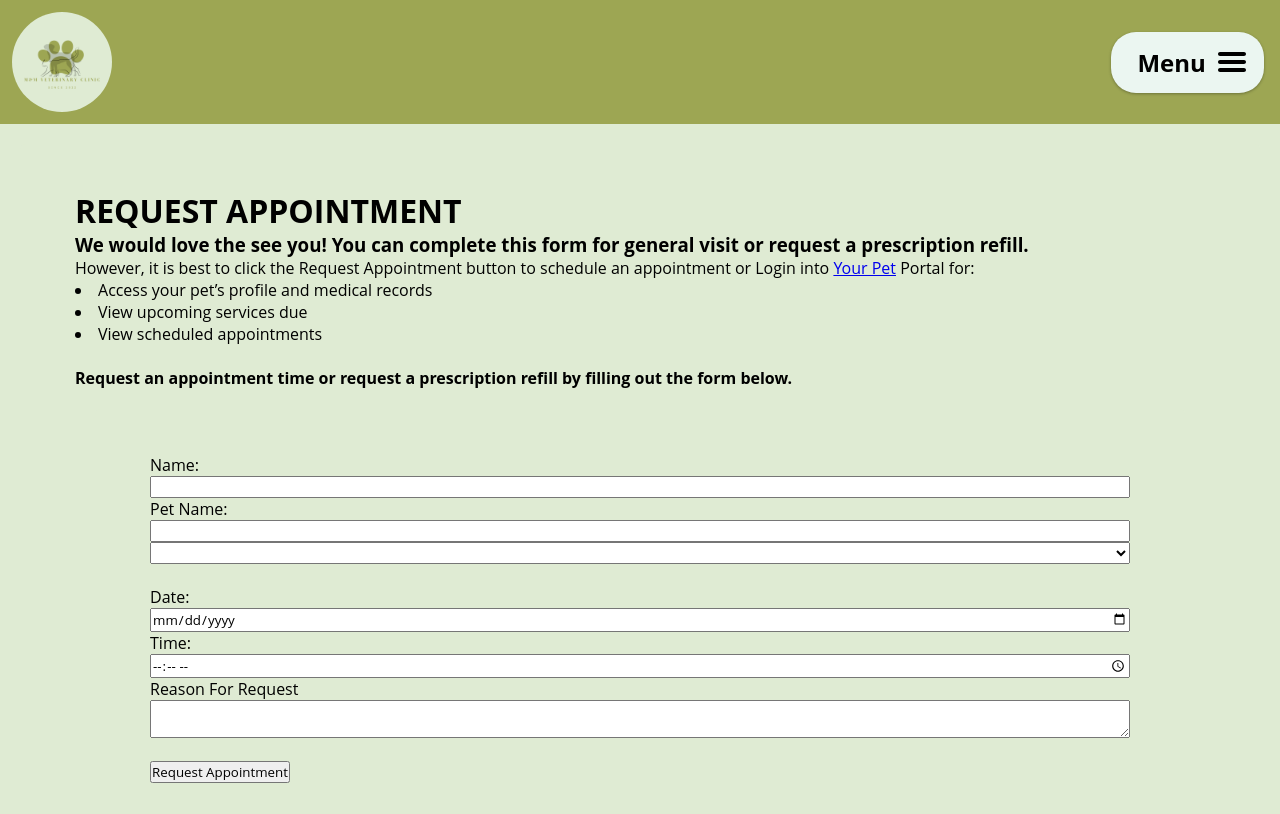
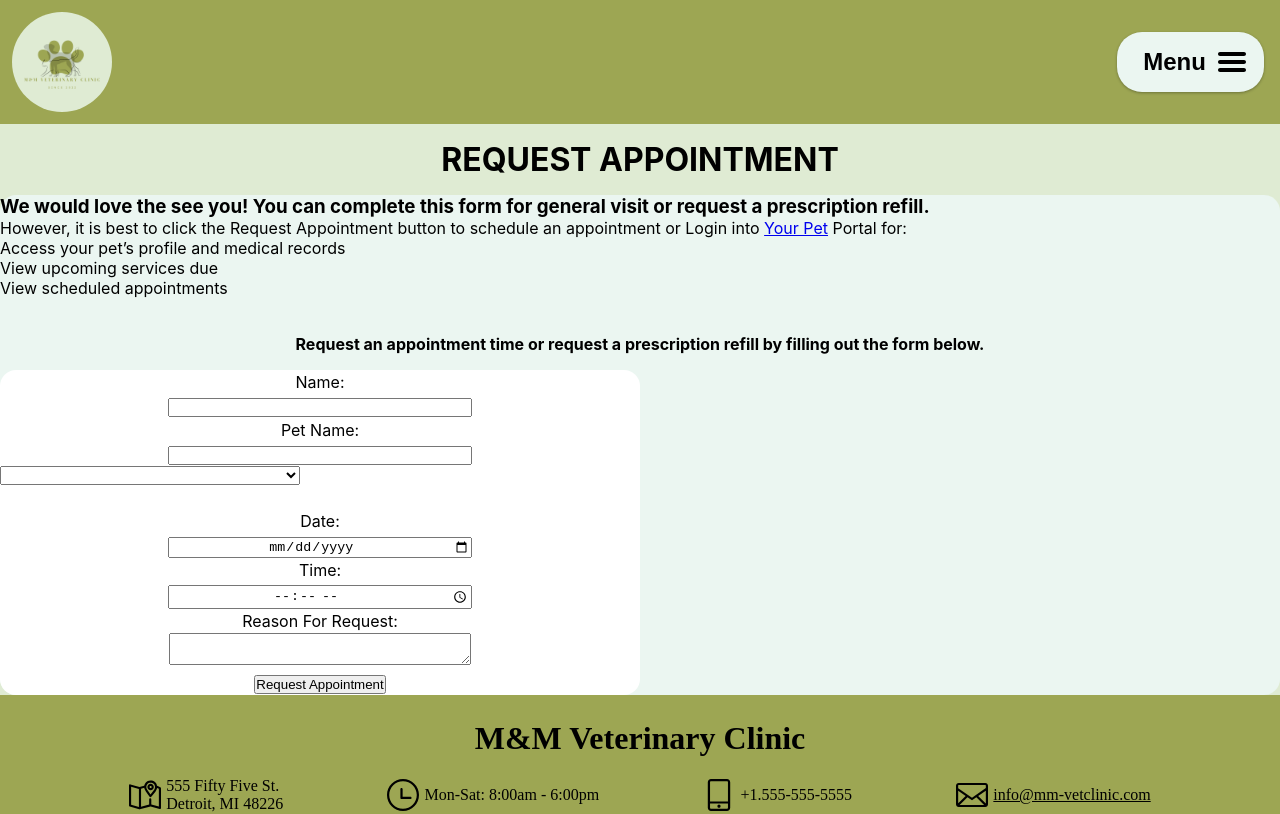
Before and after one commit to kirkwood616/mm-vet-app-frontend, a React (Create React App) app: page /request-appointment in a window 1280 px wide. Shown: the top 814 px of the page. Built offline with nearby package versions, Linux system fonts and the light colour scheme.

Commit message:
Editing request appointment form

```diff
--- a/src/components/Header.tsx
+++ b/src/components/Header.tsx
@@ -1,10 +1,7 @@
-import { useContext } from "react";
-import UserContext from "../context/UserContext";
 import "./Header.css";
 import NavMenu from "./NavMenu";
 
 function Header() {
-  let { isLoggedIn } = useContext(UserContext);
   return (
     <div className="Header">
       <img
--- a/src/components/RequestAppointment.css
+++ b/src/components/RequestAppointment.css
@@ -1,11 +1,26 @@
-.RequestAppointment,
-.form-container {
+.RequestAppointment {
+  background-color: var(--medium-green);
+}
+
+.RequestAppointment h1,
+h4 {
+  text-align: center;
+  margin: 1rem;
+}
+
+.RequestAppointment .requestContainer {
+  background-color: var(--light-green);
+  border-radius: 1rem;
+}
+
+/* .RequestAppointment .formContainer {
   display: flex;
   flex-direction: column;
   justify-content: flex-start;
   border: none;
   border-radius: 5px;
-  background-color: var(--medium-green);
+  background-color: white;
   padding: 45px 55px;
-  margin: 20px;
-}
+  margin: 1rem;
+  width: 50%;
+} */
--- a/src/components/RequestAppointment.tsx
+++ b/src/components/RequestAppointment.tsx
@@ -1,53 +1,34 @@
 import "./RequestAppointment.css";
 import { Link } from "react-router-dom";
+import RequestAptForm from "./RequestAppointmentForm";
 
 function RequestAppointment() {
   return (
     <div className="RequestAppointment">
       <h1>REQUEST APPOINTMENT</h1>
+      <div className="requestContainer">
         <h3>
-        We would love the see you! You can complete this form for general visit
-        or request a prescription refill.
+          We would love the see you! You can complete this form for general
+          visit or request a prescription refill.
         </h3>
+
+        <p>
+          However, it is best to click the Request Appointment button to
+          schedule an appointment or Login into{" "}
+          <Link to={"/your-pets"}>Your Pet</Link> Portal for:
+        </p>
         <ul>
-        However, it is best to click the Request Appointment button to schedule
-        an appointment or Login into <Link to={"/your-pets"}>Your Pet</Link>{" "}
-        Portal for:
-      </ul>
           <li>Access your pet’s profile and medical records</li>
           <li>View upcoming services due</li>
           <li>View scheduled appointments</li>
+        </ul>
         <br />
         <h4>
-        Request an appointment time or request a prescription refill by filling
-        out the form below.
+          Request an appointment time or request a prescription refill by
+          filling out the form below.
         </h4>
-      <form action="submit" className="form-container">
-        <label htmlFor="name">Name:</label>
-        <input type="text" name="name" id="name" />
-        <label htmlFor="pet-name">Pet Name:</label>
-        {/* enter pet name or select dropdown  */}
-        <input type="text" name="pet-name" id="pet-name" />
-        {/* dropDownPet */}
-        <select name="pet-name" id="pet-name">
-          {}
-        </select>
-        <br />
-        <label htmlFor="calendar">Date:</label>
-        <input
-          type="date"
-          placeholder="MM/DD/YYYY"
-          data-role="calendarpicker"
-        ></input>
-        <label htmlFor="time">Time:</label>
-        <input type="time" placeholder="HH:MM AM/PM" />
-        <label htmlFor="note">Reason For Request</label>
-        <textarea name="note" id="note"></textarea>
-        <br />
-        <Link to={"/request-confirmation"}>
-          <button>Request Appointment</button>
-        </Link>
-      </form>
+        <RequestAptForm />
+      </div>
     </div>
   );
 }
--- /dev/null
+++ b/src/components/RequestAppointmentForm.tsx
@@ -0,0 +1,47 @@
+import "./RequestAptForm.css";
+import { Link } from "react-router-dom";
+
+function RequestAptForm() {
+  return (
+    <div className="RequestAptForm">
+      <form action="submit" className="formContainer">
+        <label htmlFor="name">
+          <p>Name:</p>
+        </label>
+        <input type="text" name="name" id="name" />
+        <label htmlFor="pet-name">
+          <p>Pet Name:</p>
+        </label>
+        {/* enter pet name or select dropdown  */}
+        <input type="text" name="pet-name" id="pet-name" />
+        {/* dropDownPet */}
+        <select name="pet-name" id="pet-name">
+          {}
+        </select>
+        <br />
+        <label htmlFor="calendar">
+          <p>Date:</p>
+        </label>
+        <input
+          type="date"
+          placeholder="MM/DD/YYYY"
+          data-role="calendarpicker"
+        ></input>
+        <label htmlFor="time">
+          <p>Time:</p>
+        </label>
+        <input type="time" placeholder="HH:MM AM/PM" />
+        <label htmlFor="note">
+          <p>Reason For Request:</p>
+        </label>
+        <textarea name="note" id="note"></textarea>
+        <br />
+        <Link to={"/request-confirmation"}>
+          <button>Request Appointment</button>
+        </Link>
+      </form>
+    </div>
+  );
+}
+
+export default RequestAptForm;
--- /dev/null
+++ b/src/components/RequestAptForm.css
@@ -0,0 +1,18 @@
+.RequestAptForm {
+  background-color: white;
+  border-radius: 1rem;
+  width: 50%;
+  text-align: center;
+  line-height: 1.5;
+}
+
+.RequestAptForm input,
+textarea,
+select {
+  min-width: 300px;
+  text-align: center;
+}
+
+.RequestAptForm select {
+  display: block;
+}
--- a/src/components/Services.css
+++ b/src/components/Services.css
@@ -5,29 +5,30 @@
   --medium-green: #dfebd3;
   --dark-green: #9da653;
 }
-*,*::before,*::after {
-  font-family: 'Open Sans', sans-serif;
-}
+/* *,
+*::before,
+*::after {
+  font-family: "Open Sans", sans-serif;
+} */
 
-@import url('https://fonts.googleapis.com/css2?family=Open+Sans&display=swap');
+@import url("https://fonts.googleapis.com/css2?family=Open+Sans&display=swap");
 
 /* font-family: 'Fira Sans', sans-serif;
   font-family: 'Lexend Exa', sans-serif;
   font-family: 'Pacifico', cursive;
   font-family: 'Poppins', sans-serif;
   font-family: 'Cookie', cursive; */
-@import url('https://fonts.googleapis.com/css2?family=Fira+Sans:ital,wght@0,200;0,300;0,400;0,500;0,600;0,700;1,300;1,400;1,500;1,600;1,700&family=Lexend+Exa:wght@200;500;700&family=Pacifico&family=Poppins:ital,wght@0,200;0,400;0,700;1,200;1,400&display=swap');
-@import url('https://fonts.googleapis.com/css2?family=Cookie&family=Fira+Sans:ital,wght@0,200;0,300;0,400;0,500;0,600;0,700;1,300;1,400;1,500;1,600;1,700&family=Lexend+Exa:wght@200;500;700&family=Poppins:ital,wght@0,200;0,400;0,700;1,200;1,400&display=swap');
+@import url("https://fonts.googleapis.com/css2?family=Fira+Sans:ital,wght@0,200;0,300;0,400;0,500;0,600;0,700;1,300;1,400;1,500;1,600;1,700&family=Lexend+Exa:wght@200;500;700&family=Pacifico&family=Poppins:ital,wght@0,200;0,400;0,700;1,200;1,400&display=swap");
+@import url("https://fonts.googleapis.com/css2?family=Cookie&family=Fira+Sans:ital,wght@0,200;0,300;0,400;0,500;0,600;0,700;1,300;1,400;1,500;1,600;1,700&family=Lexend+Exa:wght@200;500;700&family=Poppins:ital,wght@0,200;0,400;0,700;1,200;1,400&display=swap");
 
 /* Services Component */
 .Services {
   padding: 1rem;
 }
-  .cards-grid{
+.cards-grid {
   display: grid;
-    grid-template-columns: repeat(auto-fit,minmax(300px,1fr));
+  grid-template-columns: repeat(auto-fit, minmax(300px, 1fr));
   gap: 1rem;
-
 }
 .cards {
   --padding: 1rem;
@@ -37,8 +38,8 @@
   overflow: hidden;
   /* border: 1px solid #777; */
   /* max-width: 300px; */
-    align-items:stretch;
-    box-shadow: 0 2px 5px 0 rgba(0,0,0,.2);
+  align-items: stretch;
+  box-shadow: 0 2px 5px 0 rgba(0, 0, 0, 0.2);
 }
 
 /* .cards.cards-shadow{
@@ -49,14 +50,14 @@
   font-size: 1.5rem;
   padding: var(--padding);
   padding-bottom: 0;
-    margin-top: .5rem;
+  margin-top: 0.5rem;
 }
 
 .cards-header.card-image {
   padding: 0;
   overflow: hidden;
 }
-  .cards-header.card-image > img{
+.cards-header.card-image > img {
   display: block;
   width: 100%;
   max-height: 200px;
@@ -66,12 +67,12 @@
   transition: 0.3s transform ease-in-out;
 }
 
-  .card:hover > .cards-header.card-image > img{
+.card:hover > .cards-header.card-image > img {
   transform: scale(1.025);
 }
 
 .cards-body {
-    font-size: .9rem;
+  font-size: 0.9rem;
   padding: 0 var(--padding);
 }
 
@@ -81,17 +82,18 @@
   padding-top: 0;
 }
 
-  .cards-footer a{
+.cards-footer a {
   background-color: hsl(108, 20%, 51%);
   color: var(--white);
   border: 1px solid hsl(108, 20%, 51%);
   font-size: 1rem;
   text-decoration: none;
-    padding: .5em .75em;
-    border-radius: .25em;
+  padding: 0.5em 0.75em;
+  border-radius: 0.25em;
   cursor: pointer;
 }
 
-  .cards-footer a:hover, a:focus{
-    background-color: hsl(108,20%,61%);
+.Services .cards-footer a:hover,
+a:focus {
+  /* background-color: hsl(108, 20%, 61%); */
 }
```
Lines whose indentation alone changed are shown as unchanged.
